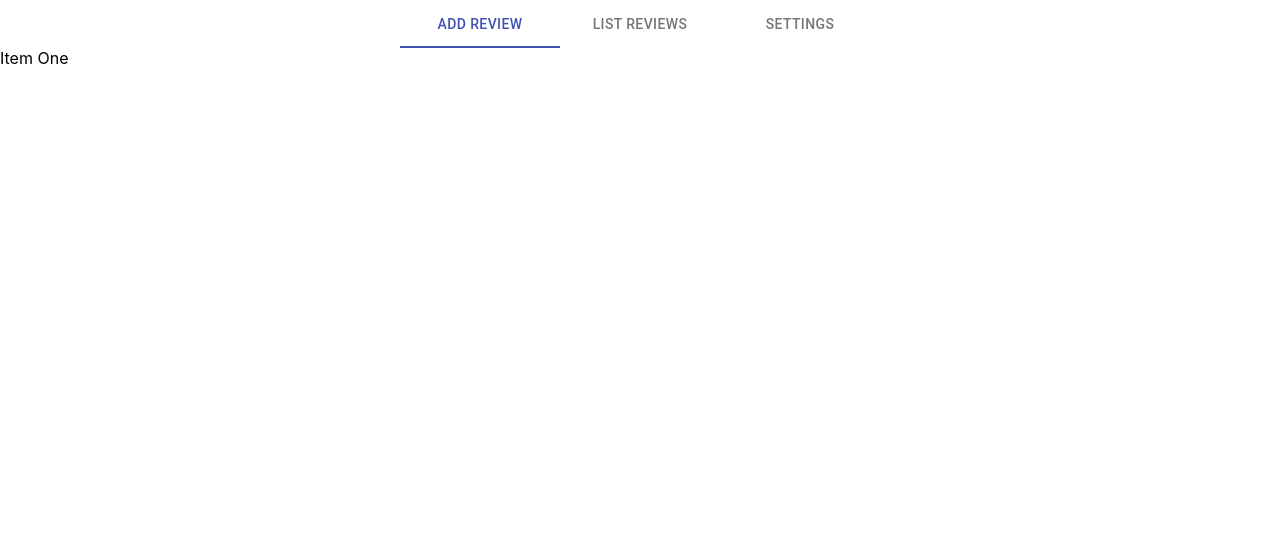
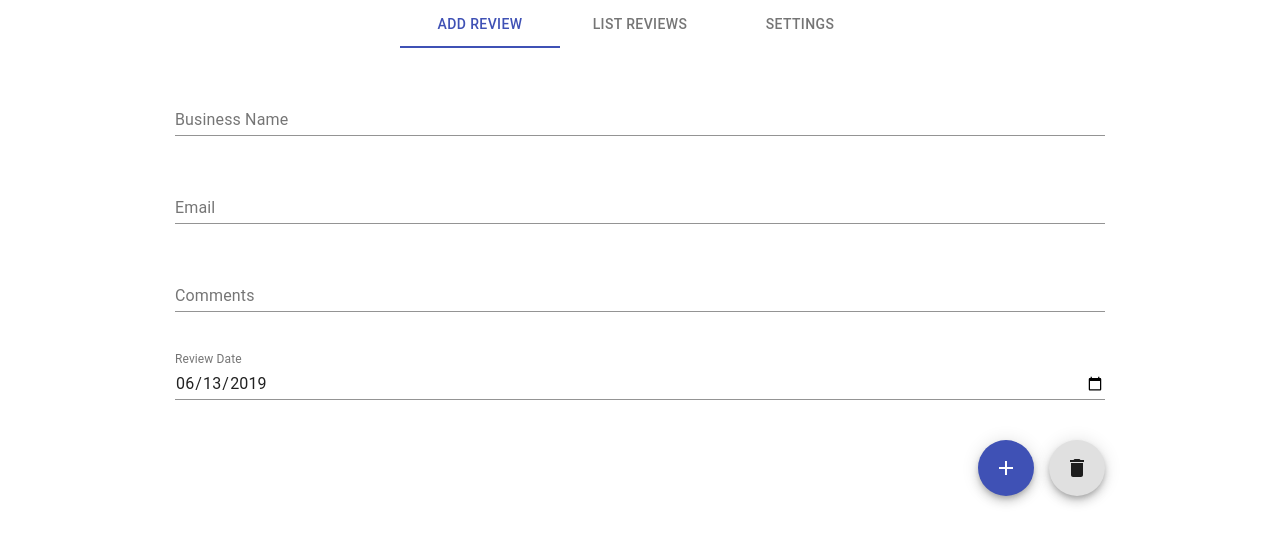
Before and after one commit to jarodburchill/review-react-app, a React (Create React App) app: page / in a window 1280 px wide. Shown: the top 544 px of the page. Built offline with nearby package versions, Linux system fonts and the light colour scheme.

Commit message:
AddPage UI

```diff
--- a/package.json
+++ b/package.json
@@ -4,6 +4,7 @@
   "private": true,
   "dependencies": {
     "@material-ui/core": "^4.0.0-rc.0",
+    "@material-ui/icons": "^4.2.0",
     "react": "^16.8.6",
     "react-dom": "^16.8.6",
     "react-scripts": "3.0.1"
--- /dev/null
+++ b/src/components/AddPage.js
@@ -0,0 +1,73 @@
+import React from 'react';
+import TextField from '@material-ui/core/TextField';
+import Fab from '@material-ui/core/Fab';
+import AddIcon from '@material-ui/icons/Add';
+import DeleteIcon from '@material-ui/icons/Delete';
+import style from './AddPage.module.css';
+
+const AddPage = () => {
+  const dd = String(new Date().getDate()).padStart(2, '0');
+  const mm = String(new Date().getMonth() + 1).padStart(2, '0');
+  const yyyy = new Date().getFullYear();
+
+  const today = `${yyyy}-${mm}-${dd}` ;
+
+  return (
+    <div className={style.container}>
+      <div className={style.field}>
+        <TextField
+          label="Business Name"
+          placeholder="Required"
+          className={style.input}
+        />
+      </div>
+      <div className={style.field}>
+        <TextField
+          label="Email"
+          placeholder="Required"
+          className={style.input}
+        />
+      </div>
+      <div className={style.field}>
+        <TextField
+          label="Comments"
+          multiline
+          className={style.input}
+        />
+      </div>
+      <div className={style.field}>
+        <TextField
+          label="Review Date"
+          type="date"
+          defaultValue={today}
+          InputLabelProps={{
+            shrink: true,
+          }}
+          className={style.input}
+        />
+      </div>
+      <div className={style.buttonContainer}>
+        <div className={style.buttonGroup}>
+          <div className={style.button}>
+            <Fab
+              color="primary"
+              aria-label="Add"
+            >
+              <AddIcon />
+            </Fab>
+          </div>
+          <div className={style.button}>
+            <Fab
+              color="extended"
+              aria-label="Delete"
+            >
+              <DeleteIcon />
+            </Fab>
+          </div>
+        </div>
+      </div>
+    </div>
+  );
+}
+
+export default AddPage;
--- /dev/null
+++ b/src/components/AddPage.module.css
@@ -0,0 +1,29 @@
+.container {
+  margin-top: 20px;
+}
+
+.field {
+  display: flex;
+  justify-content: center;
+  padding: 20px;
+}
+
+.input {
+  width: 75%;
+}
+
+.buttonContainer {
+  display: flex;
+  justify-content: center;
+}
+
+.buttonGroup {
+  display: flex;
+  justify-content: flex-end;
+  padding: 20px;
+  width: 75%;
+}
+
+.button {
+  margin-right: 15px;
+}
--- a/src/components/App.js
+++ b/src/components/App.js
@@ -1,15 +1,19 @@
 import React, {useState} from 'react';
-import Tabs from '@material-ui/core/Tabs'
-import Tab from '@material-ui/core/Tab'
+import Tabs from '@material-ui/core/Tabs';
+import Tab from '@material-ui/core/Tab';
+import AddPage from './AddPage';
+import ListPage from './ListPage';
+import SettingsPage from './SettingsPage'
+
 const App = () => {
   const [value, setValue] = useState(0);
 
-  function handleChange(event, newValue) {
+  const handleChange = (event, newValue) => {
     setValue(newValue);
   }
 
   return (
-    <div>
+    <>
       <Tabs
         value={value}
         onChange={handleChange}
@@ -21,10 +25,10 @@ const App = () => {
         <Tab label="List Reviews" />
         <Tab label="Settings" />
       </Tabs>
-      {value === 0 && <div>Item One</div>}
-      {value === 1 && <div>Item Two</div>}
-      {value === 2 && <div>Item Three</div>}
-    </div>
+      {value === 0 && <AddPage />}
+      {value === 1 && <ListPage />}
+      {value === 2 && <SettingsPage />}
+    </>
   );
 }
 
--- /dev/null
+++ b/src/components/ListPage.js
@@ -0,0 +1,11 @@
+import React from 'react';
+
+const ListPage = () => {
+  return (
+    <div>
+      2
+    </div>
+  );
+}
+
+export default ListPage;
--- /dev/null
+++ b/src/components/SettingsPage.js
@@ -0,0 +1,11 @@
+import React from 'react';
+
+const SettingsPage = () => {
+  return (
+    <div>
+      3
+    </div>
+  );
+}
+
+export default SettingsPage;
```
Also changed, not shown: 1 other file (tests, documents, lock files or other folders).
